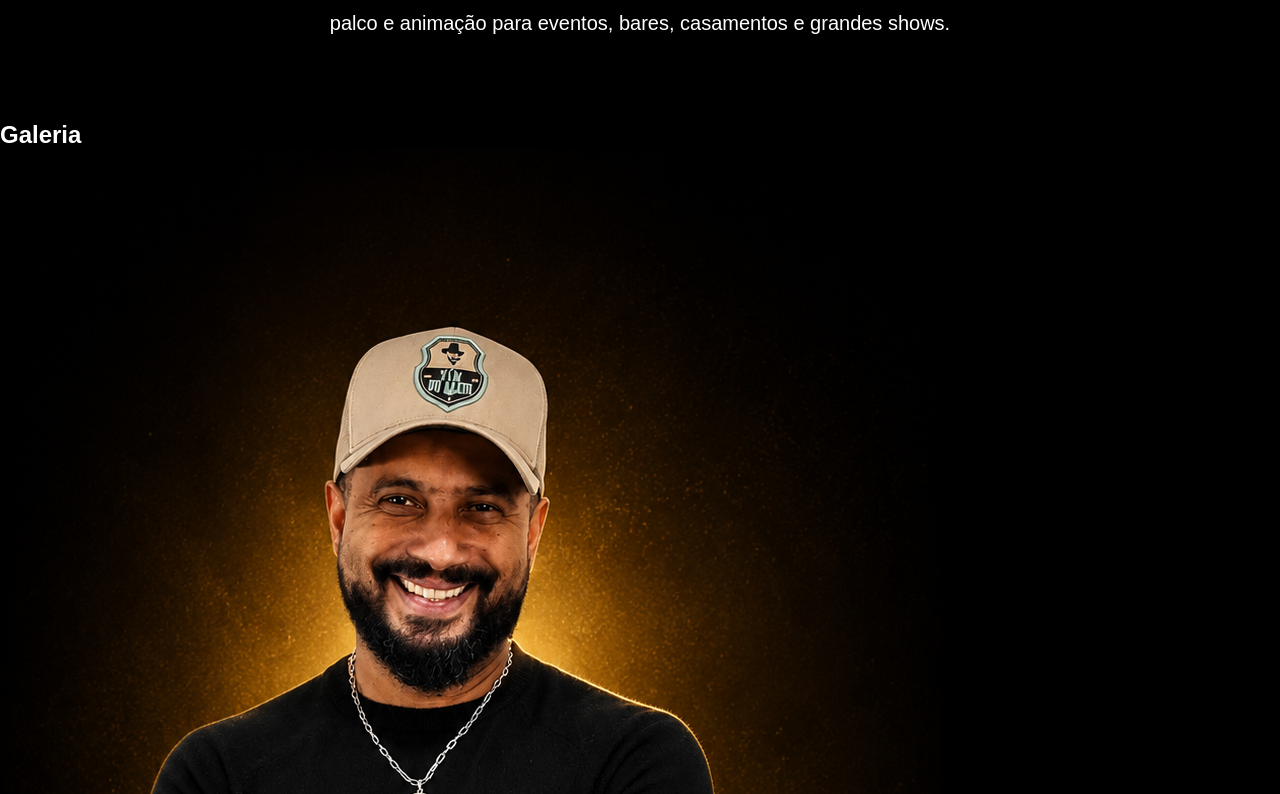
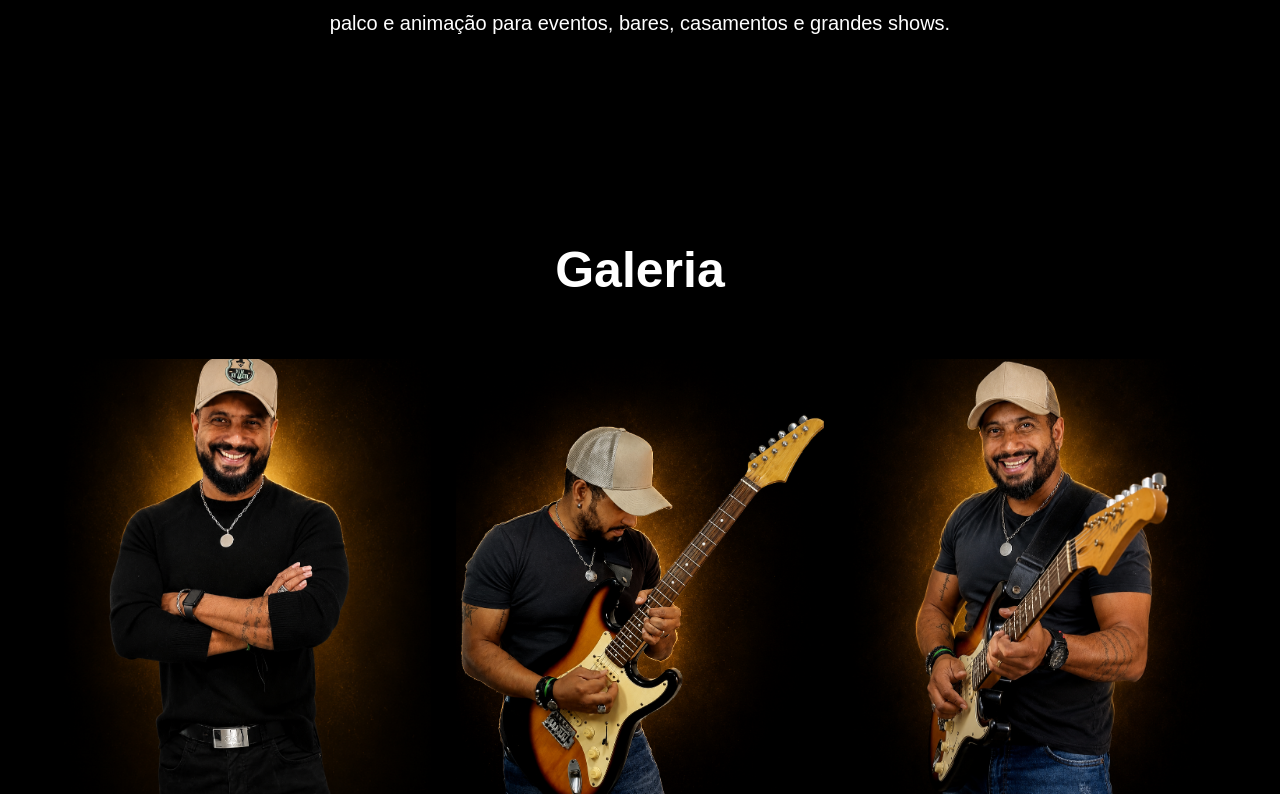
Before and after one commit to cantoroficialjoaovitor-ux/joaovitorcantoroficial, a React (Vite) app: page / in a window 1280 px wide. Shown: the part 986-1780 px from the top of the page. Built offline with nearby package versions, Linux system fonts and the light colour scheme.

Commit message:
Update Galeria.jsx

```diff
--- a/src/components/Galeria.jsx
+++ b/src/components/Galeria.jsx
@@ -4,28 +4,24 @@ import foto4 from "../images/foto4.png"
 import foto5 from "../images/foto5.png"
 
 export default function Galeria() {
-  const fotos = [foto2, foto3, foto4, foto5]
+  return (
+    <section className="galeria" id="galeria">
 
-  return (
-    <section className="bg-[#0a0a0a] text-white py-24 px-6">
-      <h2 className="text-5xl font-bold text-center mb-16">
-        Galeria
-      </h2>
+      <div className="container">
 
-      <div className="grid grid-cols-1 md:grid-cols-2 lg:grid-cols-4 gap-8 max-w-7xl mx-auto">
-        {fotos.map((foto, index) => (
-          <div
-            key={index}
-            className="overflow-hidden rounded-3xl bg-black shadow-2xl hover:scale-105 transition duration-300"
-          >
-            <img
-              src={foto}
-              alt={`Foto ${index + 1}`}
-              className="w-full h-[500px] object-cover"
-            />
-          </div>
-        ))}
+        <h2>Galeria</h2>
+
+        <div className="grid-galeria">
+
+          <img src={foto2} alt="" />
+          <img src={foto3} alt="" />
+          <img src={foto4} alt="" />
+          <img src={foto5} alt="" />
+
+        </div>
+
       </div>
+
     </section>
   )
 }
```
